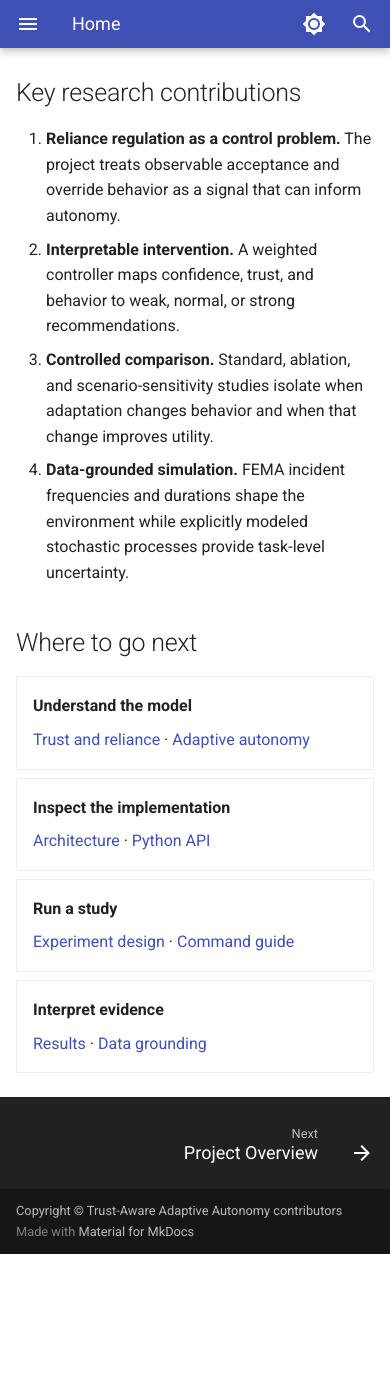
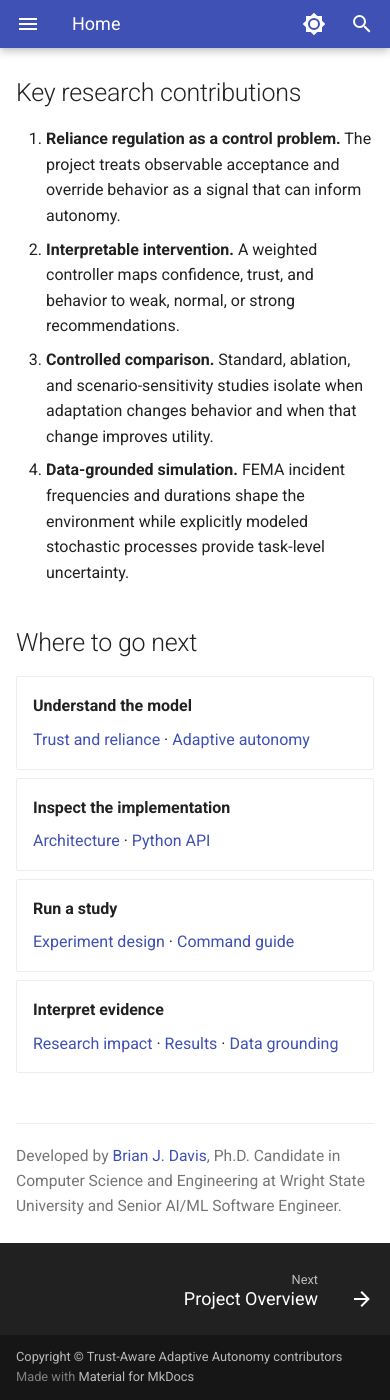
Before and after one commit to thebrianjdavis/Trust-Aware-Adaptive-Autonomy, an MkDocs documentation site: the page built from docs/index.md, in a window 390 px wide and 1400 px high, scrolled down 1764 px. Built offline with MkDocs 1.6.1 and Material for MkDocs 9.7.7, drawn with Linux system fonts in a browser that asks for light colours; comment, search, counter and statistics services are not loaded; before the commit the page ends 3018 px from its top, so only the background shows below that.

Commit message:
Add myself to documentation as author

```diff
--- a/docs/index.md
+++ b/docs/index.md
@@ -113,7 +113,13 @@ depending on the selected run mode.
 
 -   **Interpret evidence**
 
+    [Research impact](research/impact.md) ·
     [Results](results/index.md) ·
     [Data grounding](concepts/data-grounding.md)
 
 </div>
+
+<p class="project-attribution" markdown>
+Developed by [Brian J. Davis](about.md), Ph.D. Candidate in Computer Science and
+Engineering at Wright State University and Senior AI/ML Software Engineer.
+</p>
--- /dev/null
+++ b/docs/stylesheets/extra.css
@@ -0,0 +1,91 @@
+/*
+ * Project-specific presentation details.
+ *
+ * Keep these styles restrained and based on Material theme variables so they
+ * remain legible in both light and dark palettes.
+ */
+
+.author-profile {
+  display: grid;
+  gap: 1.5rem;
+  align-items: start;
+  margin: 1.25rem 0 2rem;
+}
+
+.author-profile:has(> .author-profile__portrait) {
+  grid-template-columns: minmax(160px, 200px) minmax(0, 1fr);
+}
+
+.author-profile__portrait {
+  display: block;
+  width: 100%;
+  max-width: 200px;
+  height: auto;
+  aspect-ratio: 1;
+  object-fit: cover;
+  border-radius: 50%;
+}
+
+.author-profile__copy > :first-child {
+  margin-top: 0;
+}
+
+.research-interests {
+  display: flex;
+  flex-wrap: wrap;
+  gap: 0.45rem;
+  padding: 0;
+  list-style: none;
+}
+
+.research-interests li {
+  margin: 0;
+  padding: 0.28rem 0.65rem;
+  color: var(--md-typeset-color);
+  font-size: 0.78rem;
+  line-height: 1.35;
+  background: color-mix(in srgb, var(--md-primary-fg-color) 7%, transparent);
+  border: 1px solid color-mix(
+    in srgb,
+    var(--md-primary-fg-color) 24%,
+    transparent
+  );
+  border-radius: 0.8rem;
+}
+
+.impact-figure {
+  margin: 1.75rem auto;
+}
+
+.impact-figure img {
+  display: block;
+  width: 100%;
+  height: auto;
+}
+
+.impact-figure figcaption {
+  max-width: 48rem;
+  margin: 0.6rem auto 0;
+  color: var(--md-default-fg-color--light);
+  font-size: 0.72rem;
+  line-height: 1.5;
+  text-align: center;
+}
+
+.project-attribution {
+  margin-top: 2.5rem;
+  padding-top: 1rem;
+  color: var(--md-default-fg-color--light);
+  font-size: 0.78rem;
+  border-top: 1px solid var(--md-default-fg-color--lightest);
+}
+
+@media screen and (max-width: 44.984375em) {
+  .author-profile:has(> .author-profile__portrait) {
+    grid-template-columns: 1fr;
+  }
+
+  .author-profile__portrait {
+    max-width: 180px;
+  }
+}
--- a/mkdocs.yml
+++ b/mkdocs.yml
@@ -43,6 +43,7 @@ nav:
   - Overview:
       - Project Overview: overview/index.md
       - Research Questions: overview/research-questions.md
+      - Research Impact: research/impact.md
   - Concepts:
       - Trust and Reliance: concepts/trust-and-reliance.md
       - Adaptive Autonomy: concepts/adaptive-autonomy.md
@@ -70,6 +71,7 @@ nav:
       - Data Calibration: api-reference/data-calibration.md
   - Development:
       - Development Guide: development/index.md
+  - About: about.md
 
 plugins:
   - search
@@ -119,4 +121,7 @@ extra_javascript:
   - javascripts/mathjax.js
   - https://unpkg.com/mathjax@3/es5/tex-mml-chtml.js
 
+extra_css:
+  - stylesheets/extra.css
+
 copyright: Copyright &copy; Trust-Aware Adaptive Autonomy contributors
```
Also changed, not shown: docs/about.md (added, +73 -0 lines), docs/research/impact.md (added, +113 -0 lines), docs/results/index.md (+1 -1 lines), docs/assets/images/baseline-acceptance-change.png (added).
